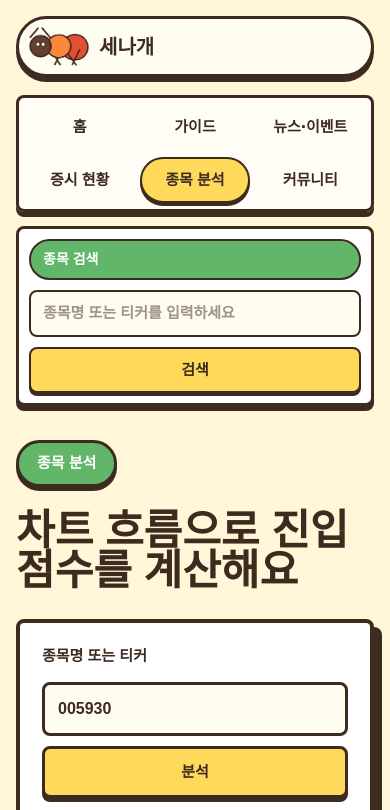
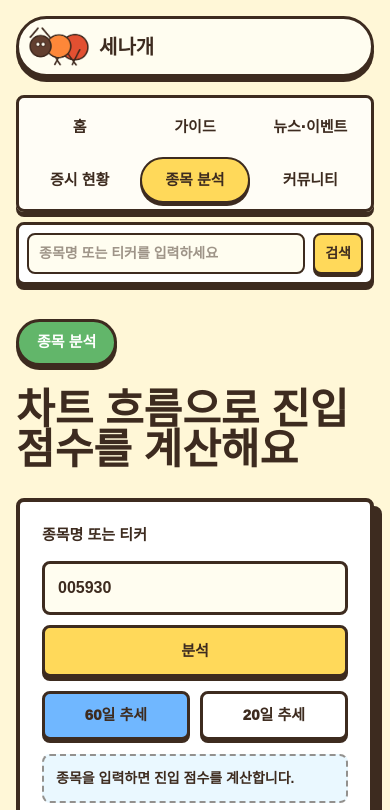
Before and after one commit to kwonjh0406/senagae, a Next.js app: page /analysis in a window 390 px wide. Shown: the top 810 px of the page. Built offline with nearby package versions, Linux system fonts and the light colour scheme.

Commit message:
가이드 라벨 제거와 모바일 검색바 축소

```diff
--- a/app/globals.css
+++ b/app/globals.css
@@ -1979,7 +1979,24 @@ h1 {
   }
 
   .stock-search {
-    grid-template-columns: 1fr;
+    gap: 8px;
+    grid-template-columns: minmax(0, 1fr) auto;
+    margin-top: 10px;
+    padding: 8px;
+  }
+
+  .stock-search label {
+    display: none;
+  }
+
+  .stock-search input {
+    font-size: 14px;
+    padding: 8px 10px;
+  }
+
+  .stock-search button {
+    font-size: 14px;
+    padding: 8px 10px;
   }
 
   .article-hero {
--- a/app/guide/GuideHeader.tsx
+++ b/app/guide/GuideHeader.tsx
@@ -15,7 +15,6 @@ export function GuideHeader({ current = "/guide" }: { current?: string }) {
         ...item,
         isActive: item.href === current,
       }))}
-      subNavLabel="가이드 코너"
     />
   );
 }
```
